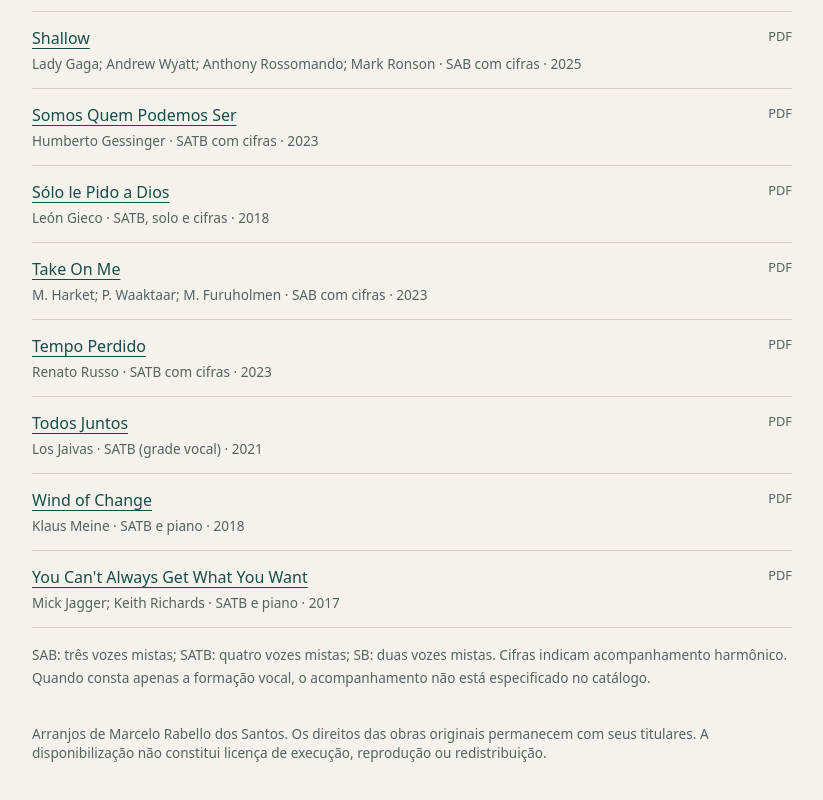
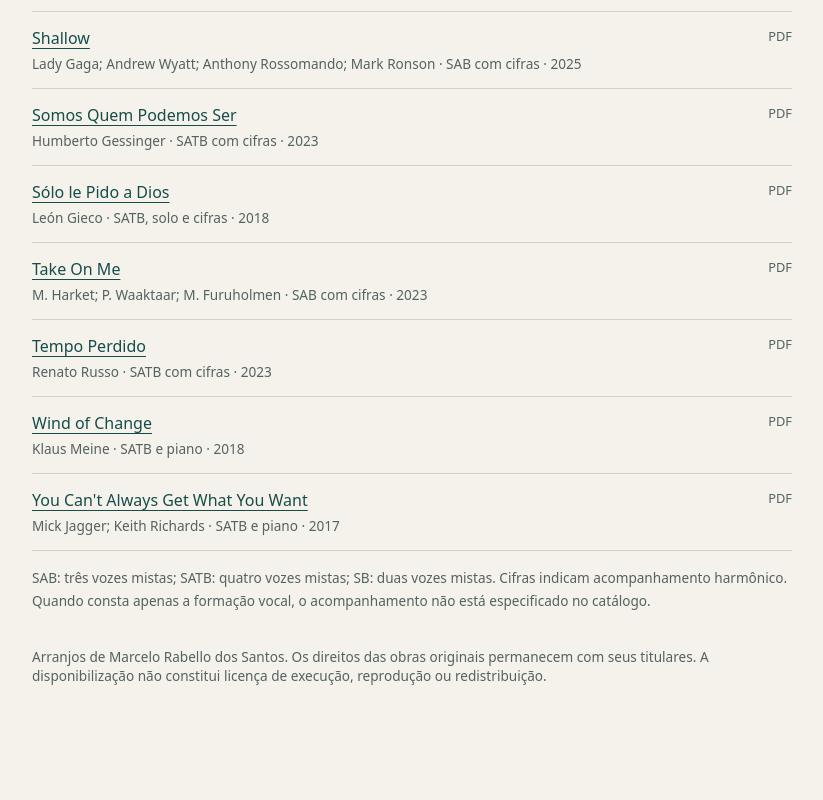
Before and after one commit to marcelorabellodossantos/marcelorabellodossantos.github.io, a plain HTML site: page arranjos/index.html in a window 1280 px wide. Shown: the part 3785-4585 px from the top of the page, without its empty margins (228-1051 px from the left). After the commit the page ends 4542 px from the top, so only its background shows below. Drawn offline with Linux system fonts and the light colour scheme.

Commit message:
Retirar Todos Juntos do catálogo

```diff
--- a/arranjos/index.html
+++ b/arranjos/index.html
@@ -49,6 +49,5 @@
 <li><a href="../solo-le-pido-a-dios.pdf" download>Sólo le Pido a Dios</a><span class="pdf">PDF</span><div class="meta">León Gieco · SATB, solo e cifras · 2018</div></li>
 <li><a href="../take-on-me.pdf" download>Take On Me</a><span class="pdf">PDF</span><div class="meta">M. Harket; P. Waaktaar; M. Furuholmen · SAB com cifras · 2023</div></li>
 <li><a href="../tempo-perdido.pdf" download>Tempo Perdido</a><span class="pdf">PDF</span><div class="meta">Renato Russo · SATB com cifras · 2023</div></li>
-<li><a href="../todos-juntos.pdf" download>Todos Juntos</a><span class="pdf">PDF</span><div class="meta">Los Jaivas · SATB (grade vocal) · 2021</div></li>
 <li><a href="../wind-of-change.pdf" download>Wind of Change</a><span class="pdf">PDF</span><div class="meta">Klaus Meine · SATB e piano · 2018</div></li>
 <li><a href="../you-can-t-always-get-what-you-want.pdf" download>You Can&#x27;t Always Get What You Want</a><span class="pdf">PDF</span><div class="meta">Mick Jagger; Keith Richards · SATB e piano · 2017</div></li></ul><p class="meta">SAB: três vozes mistas; SATB: quatro vozes mistas; SB: duas vozes mistas. Cifras indicam acompanhamento harmônico. Quando consta apenas a formação vocal, o acompanhamento não está especificado no catálogo.</p><footer>Arranjos de Marcelo Rabello dos Santos. Os direitos das obras originais permanecem com seus titulares. A disponibilização não constitui licença de execução, reprodução ou redistribuição.</footer></main></body></html>
```
